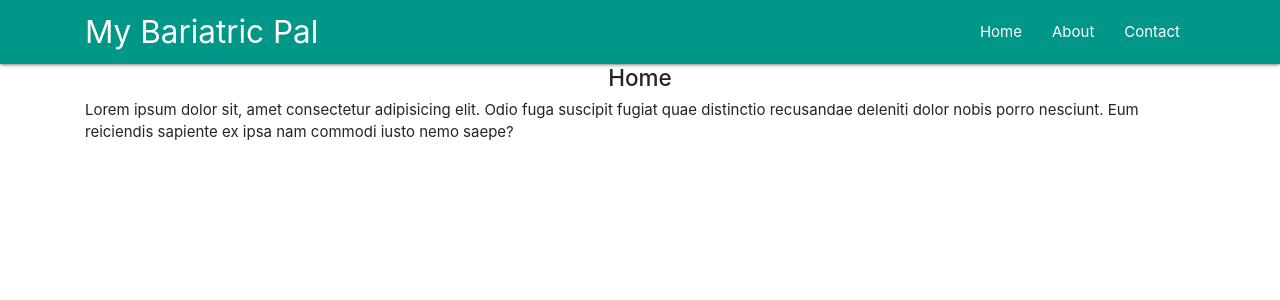
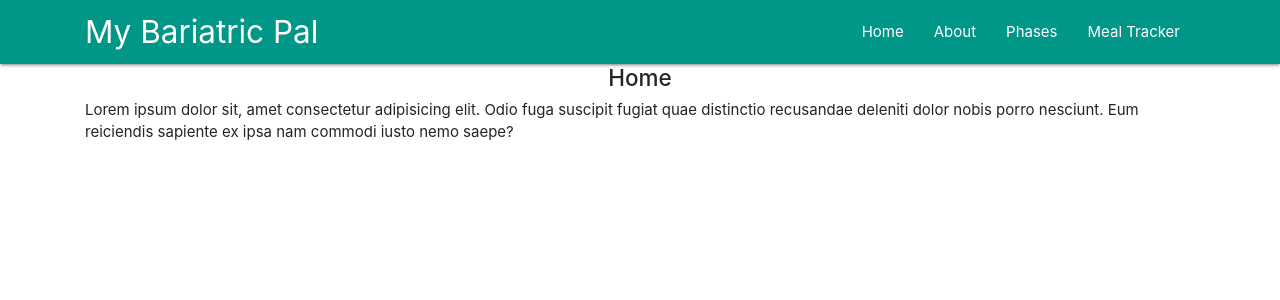
Before and after one commit to cindycortes/meal-prep-app, a React (Create React App) app: page / in a window 1280 px wide. Shown: the top 300 px of the page. Built offline with nearby package versions, Linux system fonts and the light colour scheme.

Commit message:
added meal tracker link

```diff
--- a/src/App.js
+++ b/src/App.js
@@ -9,6 +9,7 @@ import About from './components/About';
 
 import Footer from './components/Footer';
 import './App.css';
+import MealPrep from './components/MealPrep';
 
 class App extends Component {
   render() {
@@ -19,7 +20,9 @@ class App extends Component {
           <Header />
           <Route exact path="/" component={Home} />
           <Route path="/about" component={About} />
-          {/* <PhaseList /> */}
+          <Route path="/phases" component={PhaseList} />
+          <Route path="/mealtracker" component={MealPrep} />
+
           {/* <Footer /> */}
         </div>
       </BrowserRouter>
--- a/src/components/Header.js
+++ b/src/components/Header.js
@@ -9,7 +9,9 @@ const Header = () => {
           <ul className="right">
             <li><NavLink to="/">Home</NavLink></li>
             <li><NavLink to="/about">About</NavLink></li>
-            <li><NavLink to="/contact">Contact</NavLink></li>
+            <li><NavLink to="/phases">Phases</NavLink></li>
+            <li><NavLink to="/mealtracker">Meal Tracker</NavLink></li>
+
 
           </ul>
       </div>
```
